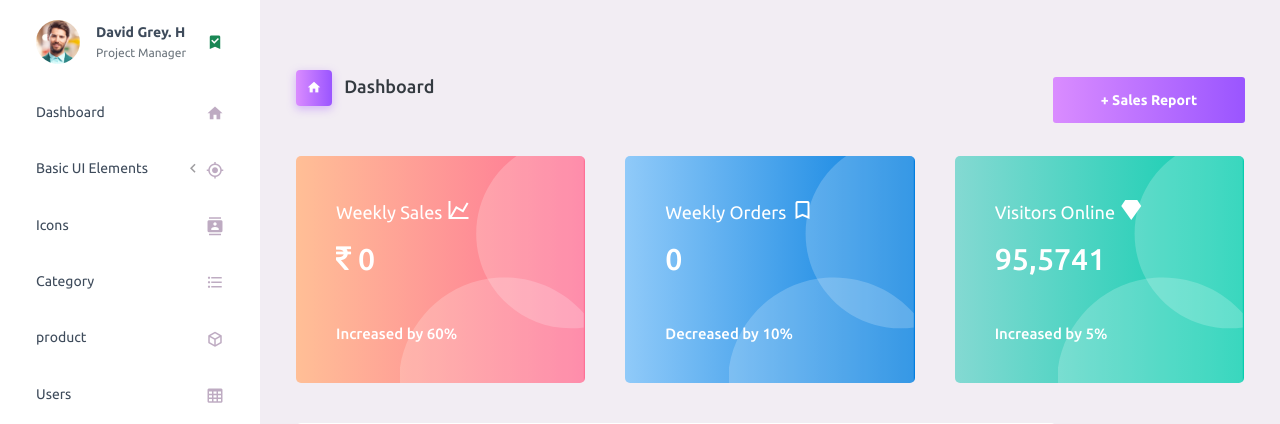
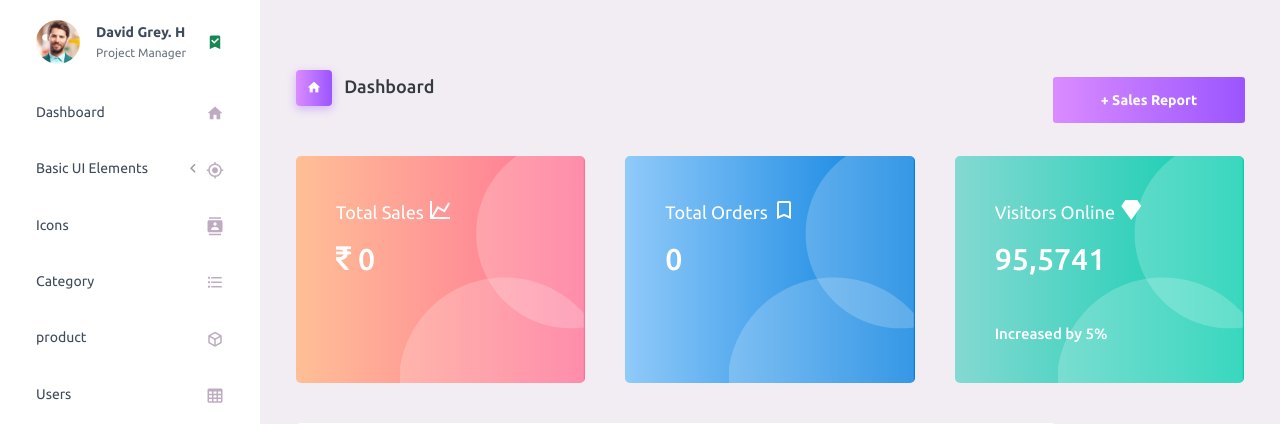
Before and after one commit to crcr-hub/django-firstcry, a Django app: page /adminhome in a window 1280 px wide. Shown: the part 70-494 px from the top of the page. Run offline with Django 4.2, Linux system fonts and the light colour scheme; the visitor is signed in with stand-in values (Sample User, id 1); data that the repository does not hold is empty; some libraries are stand-ins or nearby versions.

Commit message:
some changes in adminhomepage

```diff
--- a/firstcryapp/views.py
+++ b/firstcryapp/views.py
@@ -290,7 +290,7 @@ def adminhome(request):
 
     start_date = today - timedelta(days=today.weekday() + 7)
     end_date = datetime.combine(today, datetime.max.time())
-    order_data = order.objects.filter(date__range=[start_date,end_date ],order_status= 'Delivered')
+    order_data = order.objects.filter(order_status= 'Delivered')
     return_data = return_order.objects.filter(date__range=[start_date,end_date ])
     total = 0
     return_amount = 0
--- a/templates/adminhome1.html
+++ b/templates/adminhome1.html
@@ -310,10 +310,10 @@
                 <div class="card bg-gradient-danger card-img-holder text-white">
                   <div class="card-body">
                     <img src="{% static 'adminstyle2/images/dashboard/circle.svg' %}" class="card-img-absolute" alt="circle-image" />
-                    <h4 class="font-weight-normal mb-3">Weekly Sales <i class="mdi mdi-chart-line mdi-24px float-right"></i>
+                    <h4 class="font-weight-normal mb-3">Total Sales <i class="mdi mdi-chart-line mdi-24px float-right"></i>
                     </h4>
                     <h2 class="mb-5"> <i class="fa fa-rupee"  ></i> {{total}}</h2>
-                    <h6 class="card-text">Increased by 60%</h6>
+                    <h6 class="card-text"></h6>
                   </div>
                 </div>
               </div>
@@ -321,10 +321,10 @@
                 <div class="card bg-gradient-info card-img-holder text-white">
                   <div class="card-body">
                     <img src="{% static 'adminstyle2/images/dashboard/circle.svg' %}" class="card-img-absolute" alt="circle-image" />
-                    <h4 class="font-weight-normal mb-3">Weekly Orders <i class="mdi mdi-bookmark-outline mdi-24px float-right"></i>
+                    <h4 class="font-weight-normal mb-3">Total Orders <i class="mdi mdi-bookmark-outline mdi-24px float-right"></i>
                     </h4>
                     <h2 class="mb-5">{{order_count}}</h2>
-                    <h6 class="card-text">Decreased by 10%</h6>
+                    <h6 class="card-text"></h6>
                   </div>
                 </div>
               </div>
```
